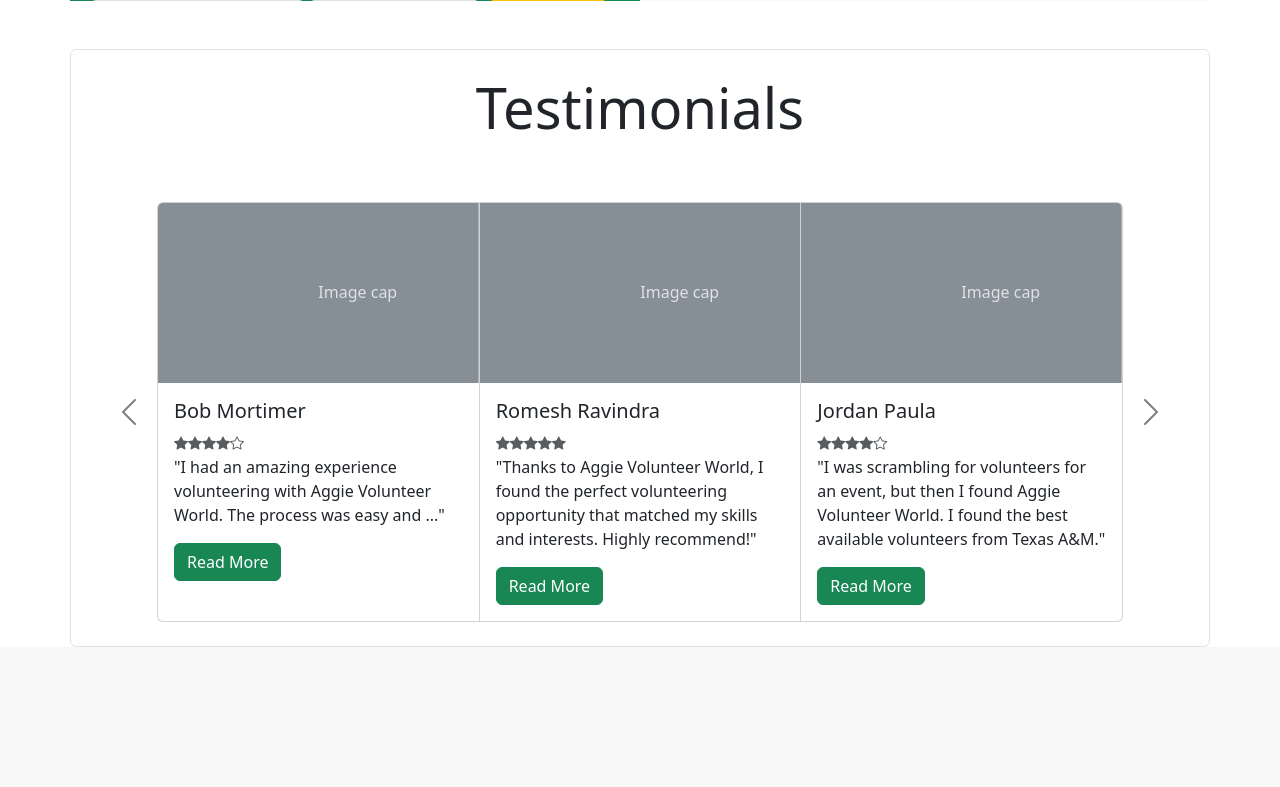
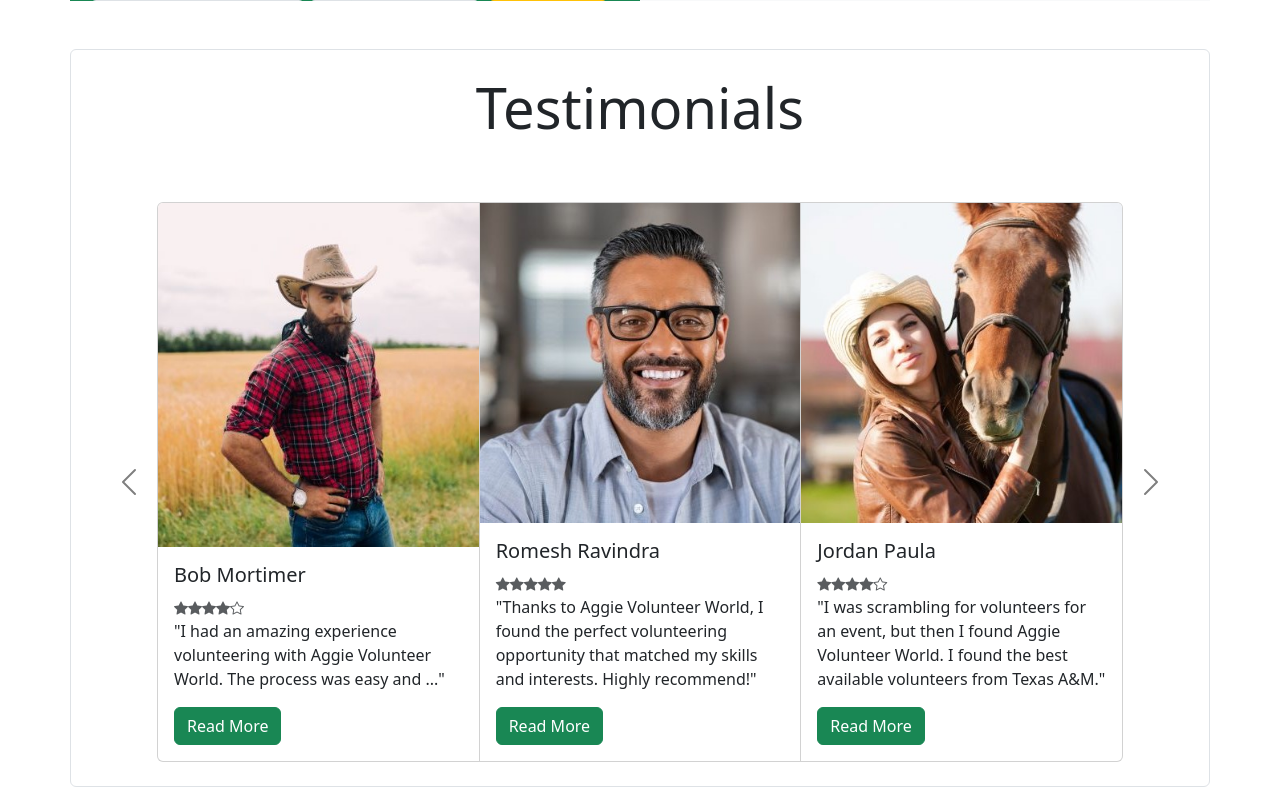
Before and after one commit to neelbedarkar/AggieVolunteerWorld, a Flask app: page / in a window 1280 px wide. Shown: the part 1309-2096 px from the top of the page. Before the commit the page ends 1956 px from the top, so only its background shows below. Run offline with Flask 2, Linux system fonts and the light colour scheme; some libraries are stand-ins or nearby versions.

Commit message:
Update index.html

```diff
--- a/templates/index.html
+++ b/templates/index.html
@@ -160,7 +160,7 @@
     <div class="carousel-item active" data-bs-interval="10000">
   <div class="card-group">
     <div class="card">
-              <svg class="bd-placeholder-img card-img-top" width="100%" height="180" xmlns="http://www.w3.org/2000/svg" role="img" aria-label="Placeholder: Image cap" preserveAspectRatio="xMidYMid slice" focusable="false"><title>Placeholder</title><rect width="100%" height="100%" fill="#868e96"/><text x="50%" y="50%" fill="#dee2e6" dy=".3em">Image cap</text></svg>
+              <img class="card-img-top" width="100%" height="100%" src="../static/images/Bob.jpg"/>
 
               <div class="card-body">
                 <h5 class="card-title">Bob Mortimer</h5>
@@ -174,7 +174,7 @@
 
 
        <div class="card">
-              <svg class="bd-placeholder-img card-img-top" width="100%" height="180" xmlns="http://www.w3.org/2000/svg" role="img" aria-label="Placeholder: Image cap" preserveAspectRatio="xMidYMid slice" focusable="false"><title>Placeholder</title><rect width="100%" height="100%" fill="#868e96"/><text x="50%" y="50%" fill="#dee2e6" dy=".3em">Image cap</text></svg>
+              <img class="card-img-top" width="100%" height="100%" src="../static/images/Romesh.jpg"/>
 
               <div class="card-body">
                 <h5 class="card-title">Romesh Ravindra</h5>
@@ -189,7 +189,7 @@
             </div>
 
      <div class="card">
-              <svg class="bd-placeholder-img card-img-top" width="100%" height="180" xmlns="http://www.w3.org/2000/svg" role="img" aria-label="Placeholder: Image cap" preserveAspectRatio="xMidYMid slice" focusable="false"><title>Placeholder</title><rect width="100%" height="100%" fill="#868e96"/><text x="50%" y="50%" fill="#dee2e6" dy=".3em">Image cap</text></svg>
+              <img class="card-img-top" width="100%" height="100%" src="../static/images/Jordan.jpg"/>
 
               <div class="card-body">
                 <h5 class="card-title">Jordan Paula</h5><small class="text-muted"><i class="bi bi-star-fill"></i><i class="bi bi-star-fill"></i><i class="bi bi-star-fill"></i><i class="bi bi-star-fill"></i><i class="bi bi-star"></i></small>
@@ -203,7 +203,7 @@
        <div class="carousel-item" data-bs-interval="10000">
   <div class="card-group">
     <div class="card">
-              <svg class="bd-placeholder-img card-img-top" width="100%" height="180" xmlns="http://www.w3.org/2000/svg" role="img" aria-label="Placeholder: Image cap" preserveAspectRatio="xMidYMid slice" focusable="false"><title>Placeholder</title><rect width="100%" height="100%" fill="#868e96"/><text x="50%" y="50%" fill="#dee2e6" dy=".3em">Image cap</text></svg>
+              <img class="card-img-top" width="100%" height="100%" src="../static/images/Monet.jpg"/>
 
               <div class="card-body">
                 <h5 class="card-title">Monet Manet</h5><small class="text-muted"><i class="bi bi-star-fill"></i><i class="bi bi-star-fill"></i><i class="bi bi-star-fill"></i><i class="bi bi-star-fill"></i><i class="bi bi-star-fill"></i></small>
@@ -215,7 +215,7 @@
 
 
        <div class="card">
-              <svg class="bd-placeholder-img card-img-top" width="100%" height="180" xmlns="http://www.w3.org/2000/svg" role="img" aria-label="Placeholder: Image cap" preserveAspectRatio="xMidYMid slice" focusable="false"><title>Placeholder</title><rect width="100%" height="100%" fill="#868e96"/><text x="50%" y="50%" fill="#dee2e6" dy=".3em">Image cap</text></svg>
+              <img class="card-img-top" width="100%" height="100%" src="../static/images/Nisha.jpg"/>
 
               <div class="card-body">
                 <h5 class="card-title">Nisha Torani</h5><small class="text-muted"><i class="bi bi-star-fill"></i><i class="bi bi-star-fill"></i><i class="bi bi-star-fill"></i><i class="bi bi-star-fill"></i><i class="bi bi-star"></i></small>
@@ -225,10 +225,10 @@
             </div>
 
      <div class="card">
-              <svg class="bd-placeholder-img card-img-top" width="100%" height="180" xmlns="http://www.w3.org/2000/svg" role="img" aria-label="Placeholder: Image cap" preserveAspectRatio="xMidYMid slice" focusable="false"><title>Placeholder</title><rect width="100%" height="100%" fill="#868e96"/><text x="50%" y="50%" fill="#dee2e6" dy=".3em">Image cap</text></svg>
+              <img class="card-img-top" width="100%" height="100%" src="../static/images/Rebecca.jpg"/>
 
               <div class="card-body">
-                <h5 class="card-title">Jack Stark</h5><small class="text-muted"><i class="bi bi-star-fill"></i><i class="bi bi-star-fill"></i><i class="bi bi-star-fill"></i><i class="bi bi-star-fill"></i><i class="bi bi-star-fill"></i></small>
+                <h5 class="card-title">Rebecca Stark</h5><small class="text-muted"><i class="bi bi-star-fill"></i><i class="bi bi-star-fill"></i><i class="bi bi-star-fill"></i><i class="bi bi-star-fill"></i><i class="bi bi-star-fill"></i></small>
                 <p class="card-text">"Aggie Volunteer World helped me find a volunteering opportunity that I'm truly passionate about. Thank you!"</p>
                 <a href="/about_us#:~:text=our%20local%20communities.%E2%80%9D-,Our%20Team,-Aggie%20Altruists%20are" class="btn btn-success">Read More</a>
               </div>
```
